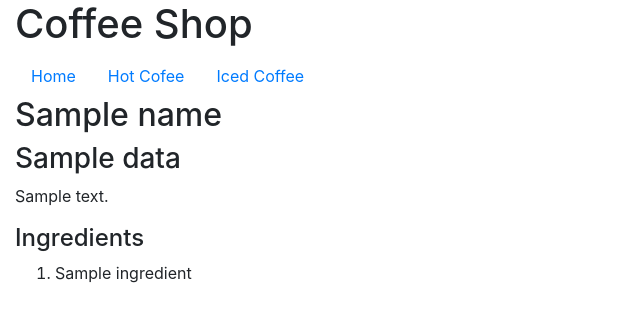
After one commit to AaronBPaden/mca-node-project3, a Node server app: template views/pages/product-list.ejs in a window 1280 px wide. The commit adds this page. Shown: the top 322 px of the page, without its empty margins (0-640 px from the left). Run offline with Node 20, Linux system fonts and the light colour scheme; the template is opened without the code that fills it: most values are stand-ins (such as "Sample title", 1, 10 or a date in 2020).

Commit message:
Add products lists.

```diff
--- a/routes/router.js
+++ b/routes/router.js
@@ -3,6 +3,7 @@ const express = require('express');
 const router = express.Router();
 
 router.use(express.static('public'));
+router.use('/coffee', require('./api/coffeeRoutes'));
 
 router.get('/', (req, res) => res.render('pages/home', {
 	title: 'Coffee Shop Home',
--- /dev/null
+++ b/views/pages/product-list.ejs
@@ -0,0 +1,23 @@
+<%- include('../partials/header'); %>
+<main class="main container-fluid">
+	<h2><%= name %></h2>
+	<div class="product-list">
+		<% data.forEach(el => { %>
+			<div class="item-box">
+				<h3><%= el.title %></h3>
+				<p class="item-desc">
+					<%= el.description %>
+				</p>
+				<h4>Ingredients</h4>
+				<ol>
+					<% el.ingredients.forEach(i => { %>
+						<li>
+							<%= i %>
+						</li>
+					<% }); %>
+				</ol>
+			</div>
+		<% }); %>
+	</div>
+</main>
+<%- include('../partials/footer'); %>
--- a/views/partials/header.ejs
+++ b/views/partials/header.ejs
@@ -16,6 +16,12 @@
                     <li class="nav-item">
                         <a class="nav-link" href="/">Home</a>
                     </li>
+                    <li class="nav-item">
+                        <a class="nav-link" href="/coffee/hot">Hot Cofee</a>
+                    </li>
+                    <li class="nav-item">
+                        <a class="nav-link" href="/coffee/iced">Iced Coffee</a>
+                    </li>
                 </ul>
             </nav>
         </header>
```
Also changed, not shown: routes/api/coffeeRoutes.js (added, +29 -0 lines).
